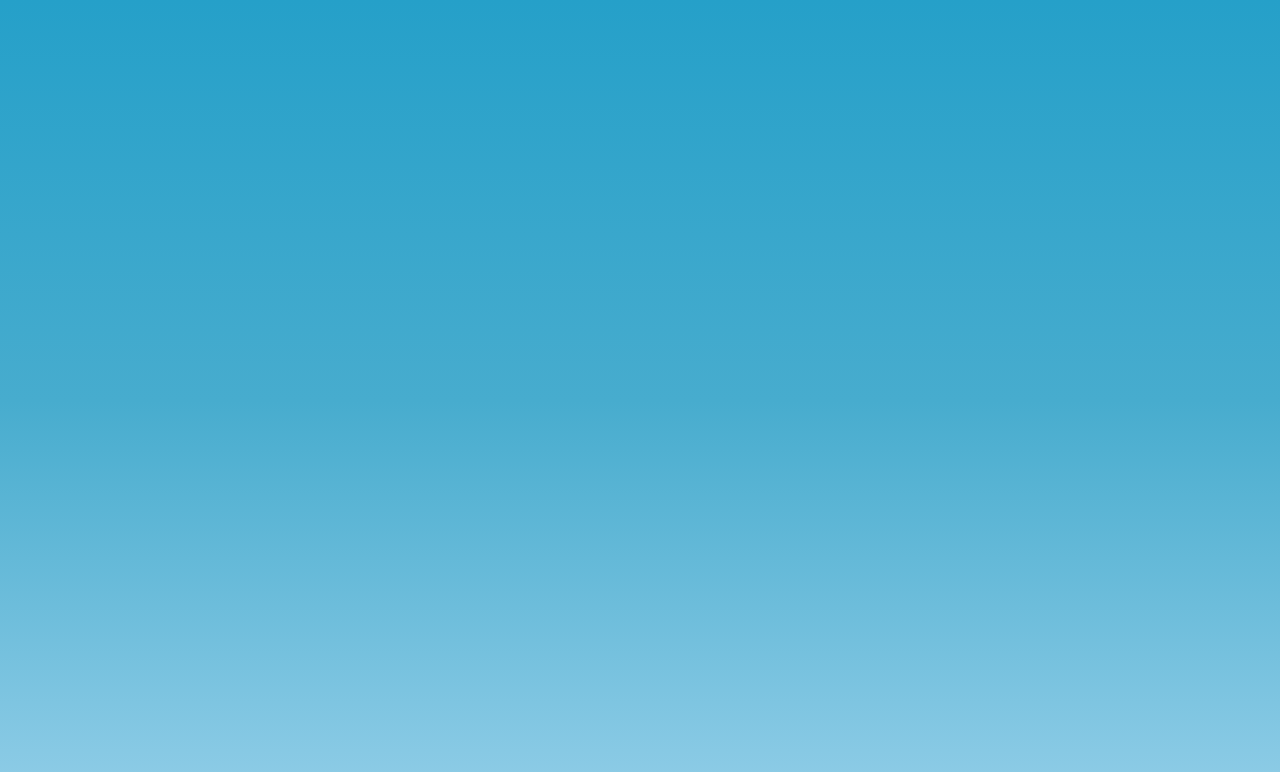
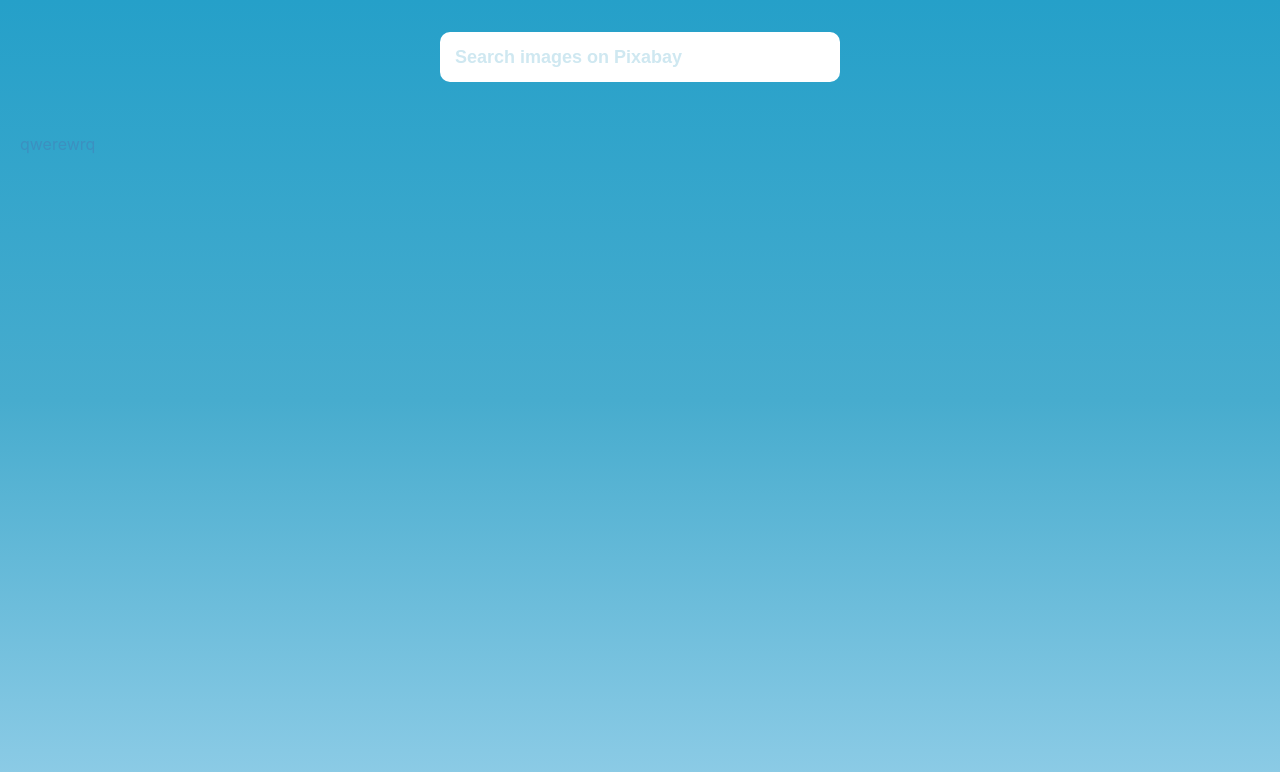
Before and after one commit to P1ST-0N/react-hw-03-image-finder, a React (Create React App) app: page / in a window 1280 px wide. Shown: the top 772 px of the page. Built offline with nearby package versions, Linux system fonts and the light colour scheme.

Commit message:
added SearchBar component

```diff
--- a/src/components/App.js
+++ b/src/components/App.js
@@ -1,13 +1,28 @@
 import React, { Component } from "react";
+import { ToastContainer } from "react-toastify";
+import Section from './Section/Section';
+import SearchBar from "./Searchbar/Searchbar";
 
 export default class App extends Component {
   state = {
+    imageName: '',
+  };
 
+  onFormSubmit = imageName => {
+    this.setState({ imageName });
   };
 
   render() {
     return (
       <>
+      <Section>
+        <SearchBar onSubmit={this.onFormSubmit} />
+      </Section>
+      <Section>
+        qwerewrq
+      </Section>
+
+      <ToastContainer autoClose={2000} />
       </>
     )
   }
--- /dev/null
+++ b/src/components/Searchbar/SearchForm/SearchForm.jsx
@@ -0,0 +1,51 @@
+import React, { Component } from "react";
+import { toast } from "react-toastify";
+import { BiSearchAlt } from "react-icons/bi";
+import s from "./SearchForm.module.css";
+
+export default class SearchForm extends Component {
+  state = {
+    imageName: "",
+  };
+
+  onNameChange = (evt) => {
+    this.setState({ imageName: evt.currentTarget.value.toLowerCase() });
+  };
+
+  onSubmit = (evt) => {
+    evt.preventDefault();
+
+    if (this.state.imageName.trim() === "") {
+      toast.warning("Enter sth");
+      return;
+    }
+
+    this.props.onSubmit(this.state.imageName);
+    this.setState({ imageName: "" });
+  };
+
+  render() {
+    const { imageName } = this.state;
+
+    return (
+      <form
+        onSubmit={this.onSubmit}
+        className={s.searchForm}
+        autoComplete="off"
+      >
+        <input
+          className={s.input}
+          type="text"
+          autoComplete="off"
+          autoFocus
+          placeholder="Search images on Pixabay"
+          value={imageName}
+          onChange={this.onNameChange}
+        />
+        <button type="submit" className={s.button}>
+          <BiSearchAlt className={s.searchIcon} />
+        </button>
+      </form>
+    );
+  }
+}
--- /dev/null
+++ b/src/components/Searchbar/SearchForm/SearchForm.module.css
@@ -0,0 +1,69 @@
+.searchForm {
+    position: relative;
+    width: 400px;
+    border-radius: 5px;
+    margin: 0 auto;
+  }
+  .input,
+  .button {
+    height: 50px;
+    border: 0;
+    color: #aa7575;
+    font-size: 18px;
+  }
+  .input {
+    outline: 0;
+    width: 100%;
+    padding: 0 15px;
+    border-radius: 10px;
+    appearance: none;
+    transition: all 0.3s cubic-bezier(0.3, 0.5, 0.4, 0.9);
+    transition-property: width, border-radius;
+    position: relative;
+    font-weight: 700;
+  }
+  .button {
+    display: none;
+    position: absolute;
+    top: 0;
+    right: 0;
+    min-width: 80px;
+    font-weight: bold;
+    background: #00bfff;
+    border-radius: 0 10px 10px 0;
+    cursor: pointer;
+    transition: filter 0.3s cubic-bezier(0.3, 0.5, 0.4, 0.9);
+  }
+  .button:hover {
+    filter: brightness(0.8);
+  }
+  .input:not(:placeholder-shown) {
+    border-radius: 10px 0 0 10px;
+    width: calc(100% - 80px);
+  }
+  .input:not(:placeholder-shown) + button {
+    display: block;
+  }
+
+  .input:focus::placeholder {
+    color: #cfe8f1;
+  }
+  .label {
+    position: absolute;
+    clip: rect(1px, 1px, 1px, 1px);
+    padding: 0;
+    border: 0;
+    height: 1px;
+    width: 1px;
+    overflow: hidden;
+  }
+
+  .searchIcon {
+    position: absolute;
+    top: 50%;
+    left: 50%;
+    width: 30px;
+    height: 30px;
+    padding: 0;
+    transform: translate(-50%, -50%);
+  }
--- /dev/null
+++ b/src/components/Searchbar/Searchbar.jsx
@@ -0,0 +1,16 @@
+import React from "react";
+import PropTypes from 'prop-types';
+import SearchForm from './SearchForm/SearchForm';
+import s from './Searchbar.module.css';
+
+export default function SearchBar({ onSubmit }) {
+    return (
+        <header className={s.searchbar}>
+            <SearchForm onSubmit={onSubmit} />
+        </header>
+    )
+};
+
+SearchBar.propTypes = {
+    onSubmit: PropTypes.func.isRequired,
+};
--- /dev/null
+++ b/src/components/Searchbar/Searchbar.module.css
@@ -0,0 +1,15 @@
+.searchbar {
+    top: 0;
+    left: 0;
+    position: sticky;
+    z-index: 1100;
+    display: flex;
+    justify-content: center;
+    align-items: center;
+    min-height: 60px;
+    padding-right: 24px;
+    padding-left: 24px;
+    padding-top: 12px;
+    padding-bottom: 12px;
+    color: #fff;
+  }
--- /dev/null
+++ b/src/components/Section/Section.jsx
@@ -0,0 +1,11 @@
+import React from "react";
+import PropTypes from "prop-types";
+import s from "./Section.module.css";
+
+export default function Section({ children }) {
+  return <section className={s.section}>{children}</section>;
+}
+
+Section.propTypes = {
+  children: PropTypes.node,
+};
--- /dev/null
+++ b/src/components/Section/Section.module.css
@@ -0,0 +1,3 @@
+.section {
+    padding: 20px;
+  }
```
